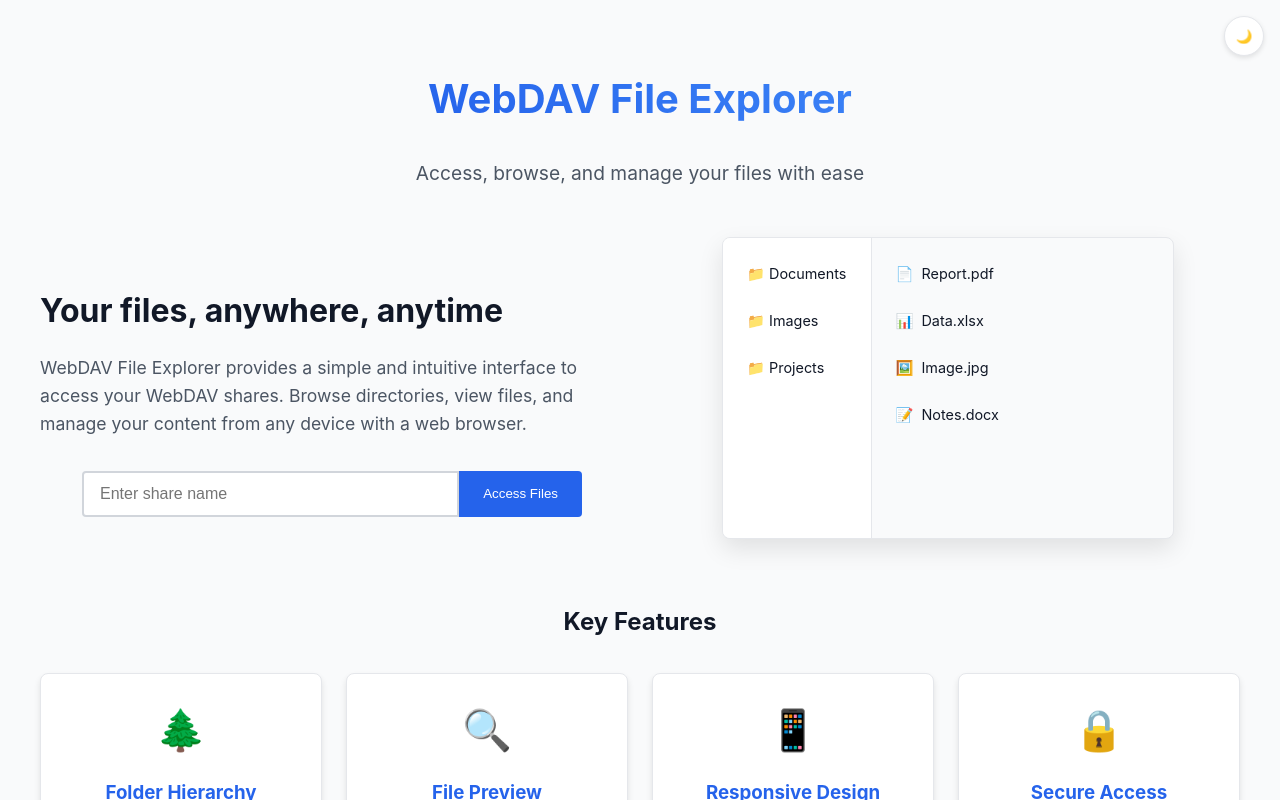
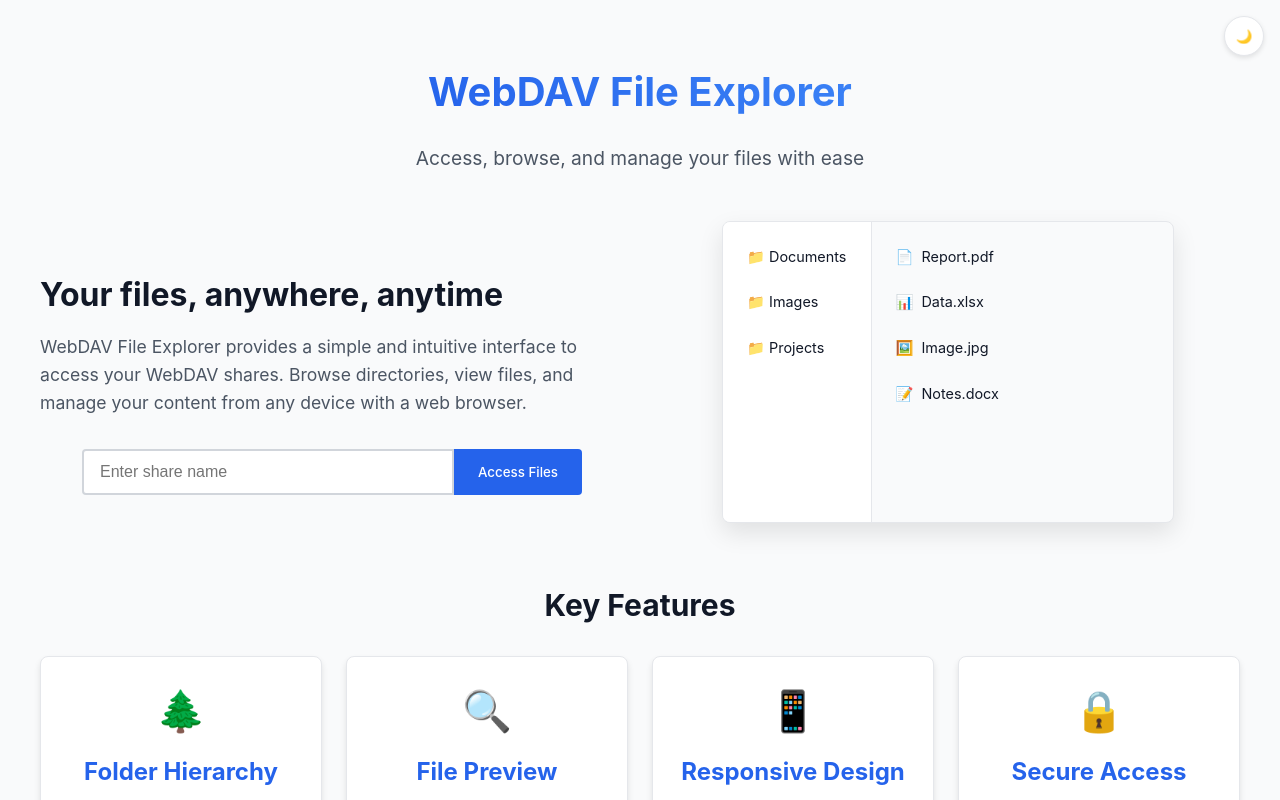
Before and after one commit to enVId-tech/WebDav-UI, a Next.js app: page / in a window 1280 px wide. Shown: the top 800 px of the page. Built offline with nearby package versions, Linux system fonts and the light colour scheme; no server answers.

Commit message:
style(app): fix font styling throughout site

```diff
--- a/app/components/FileExplorer/FileExplorerUI.tsx
+++ b/app/components/FileExplorer/FileExplorerUI.tsx
@@ -10,6 +10,7 @@ import MobileNav from '../MobileNav'; // Adjusted path
 import ThemeToggle from '../ThemeToggle'; // Adjusted path
 import { useAuth } from '@/app/context/AuthContext'; // Corrected import path to use alias
 import LoginForm from '../LoginForm'; // Import LoginForm component
+import { geistMono } from '@/app/types/font';
 
 interface FileExplorerUIProps {
   loadingState: 'active' | 'fading' | 'hidden';
@@ -242,7 +243,7 @@ const FileExplorerUI: React.FC<FileExplorerUIProps> = ({
     return (
       <div className={`${styles.loadingContainer}`}>
         <div className={styles.spinner}></div>
-        <p>Checking authentication...</p>
+        <p className={`${geistMono.className}`}>Checking authentication...</p>
       </div>
     );
   }
@@ -254,7 +255,7 @@ const FileExplorerUI: React.FC<FileExplorerUIProps> = ({
     return (
       <div className={`${styles.loadingContainer} ${loadingState === 'fading' ? styles.fading : ''}`}>
         <div className={styles.spinner}></div>
-        <p>Loading files...</p>
+        <p className={`${geistMono.className}`}>Loading files...</p>
       </div>
     );
   }
--- a/app/globals.scss
+++ b/app/globals.scss
@@ -1,5 +1,33 @@
 /* CSS Variables for Light and Dark Themes */
 :root {
+  // Typography - Font Families
+  --font-sans: var(--font-geist-sans), -apple-system, BlinkMacSystemFont, "Segoe UI", Roboto, sans-serif;
+  --font-mono: var(--font-geist-mono), "SF Mono", Monaco, "Cascadia Code", "Roboto Mono", Consolas, monospace;
+
+  // Typography - Font Sizes
+  --font-size-xs: 0.75rem;    // 12px
+  --font-size-sm: 0.875rem;   // 14px
+  --font-size-base: 1rem;     // 16px
+  --font-size-lg: 1.125rem;   // 18px
+  --font-size-xl: 1.25rem;    // 20px
+  --font-size-2xl: 1.5rem;    // 24px
+  --font-size-3xl: 1.875rem;  // 30px
+  --font-size-4xl: 2.25rem;   // 36px
+  --font-size-5xl: 3rem;      // 48px
+  --font-size-6xl: 3.75rem;   // 60px
+
+  // Typography - Font Weights
+  --font-weight-normal: 400;
+  --font-weight-medium: 500;
+  --font-weight-semibold: 600;
+  --font-weight-bold: 700;
+  --font-weight-extrabold: 800;
+
+  // Typography - Line Heights
+  --line-height-tight: 1.25;
+  --line-height-normal: 1.5;
+  --line-height-relaxed: 1.75;
+
   // Modern light mode palette (default)
   --bg-primary: #f9fafb;
   --bg-secondary: #ffffff;
@@ -169,3 +197,129 @@ body {
     --accent-color-rgb: 59, 130, 246;
   }
 }
+
+/* Typography Utility Classes */
+
+// Font Families
+.font-sans {
+  font-family: var(--font-sans);
+}
+
+.font-mono {
+  font-family: var(--font-mono);
+}
+
+// Font Sizes
+.text-xs {
+  font-size: var(--font-size-xs);
+}
+
+.text-sm {
+  font-size: var(--font-size-sm);
+}
+
+.text-base {
+  font-size: var(--font-size-base);
+}
+
+.text-lg {
+  font-size: var(--font-size-lg);
+}
+
+.text-xl {
+  font-size: var(--font-size-xl);
+}
+
+.text-2xl {
+  font-size: var(--font-size-2xl);
+}
+
+.text-3xl {
+  font-size: var(--font-size-3xl);
+}
+
+.text-4xl {
+  font-size: var(--font-size-4xl);
+}
+
+.text-5xl {
+  font-size: var(--font-size-5xl);
+}
+
+.text-6xl {
+  font-size: var(--font-size-6xl);
+}
+
+// Font Weights
+.font-normal {
+  font-weight: var(--font-weight-normal);
+}
+
+.font-medium {
+  font-weight: var(--font-weight-medium);
+}
+
+.font-semibold {
+  font-weight: var(--font-weight-semibold);
+}
+
+.font-bold {
+  font-weight: var(--font-weight-bold);
+}
+
+.font-extrabold {
+  font-weight: var(--font-weight-extrabold);
+}
+
+/* Default Element Styles */
+body {
+  font-family: var(--font-sans);
+  font-size: var(--font-size-base);
+  font-weight: var(--font-weight-normal);
+  line-height: var(--line-height-normal);
+}
+
+h1, h2, h3, h4, h5, h6 {
+  font-family: var(--font-sans);
+  font-weight: var(--font-weight-bold);
+  line-height: var(--line-height-tight);
+}
+
+h1 {
+  font-size: var(--font-size-4xl);
+}
+
+h2 {
+  font-size: var(--font-size-3xl);
+}
+
+h3 {
+  font-size: var(--font-size-2xl);
+}
+
+h4 {
+  font-size: var(--font-size-xl);
+}
+
+h5 {
+  font-size: var(--font-size-lg);
+}
+
+h6 {
+  font-size: var(--font-size-base);
+}
+
+p {
+  font-family: var(--font-sans);
+  font-size: var(--font-size-base);
+  line-height: var(--line-height-normal);
+}
+
+button {
+  font-family: var(--font-sans);
+  font-weight: var(--font-weight-medium);
+}
+
+code, pre {
+  font-family: var(--font-mono);
+}
--- a/app/layout.tsx
+++ b/app/layout.tsx
@@ -1,18 +1,9 @@
 import type { Metadata } from "next";
-import { Geist, Geist_Mono } from "next/font/google";
+
 import "./globals.scss";
 import WebDavLogoSrc from "@/public/webdavlogo.svg";
 import { AuthProvider } from "./context/AuthContext";
-
-const geistSans = Geist({
-    variable: "--font-geist-sans",
-    subsets: ["latin"],
-});
-
-const geistMono = Geist_Mono({
-    variable: "--font-geist-mono",
-    subsets: ["latin"],
-});
+import { geistSans, geistMono } from "./types/font";
 
 export const metadata: Metadata = {
     title: "WebDav UI",
--- a/app/styles/videoPreview.module.scss
+++ b/app/styles/videoPreview.module.scss
@@ -610,8 +610,7 @@
 .videoPlayer {
   width: 100%;
   max-width: 100%;
-  max-height: 70vh;
-  min-height: 400px;
+  max-height: 90vh;
   aspect-ratio: 16 / 9;
   background-color: black;
   border-radius: 4px;
--- /dev/null
+++ b/app/types/font.ts
@@ -0,0 +1,11 @@
+import { Geist, Geist_Mono } from "next/font/google";
+
+export const geistSans = Geist({
+    variable: "--font-geist-sans",
+    subsets: ["latin"],
+});
+
+export const geistMono = Geist_Mono({
+    variable: "--font-geist-mono",
+    subsets: ["latin"],
+});
```
Also changed, not shown: app/components/VideoPreview.tsx (+46 -39 lines).
